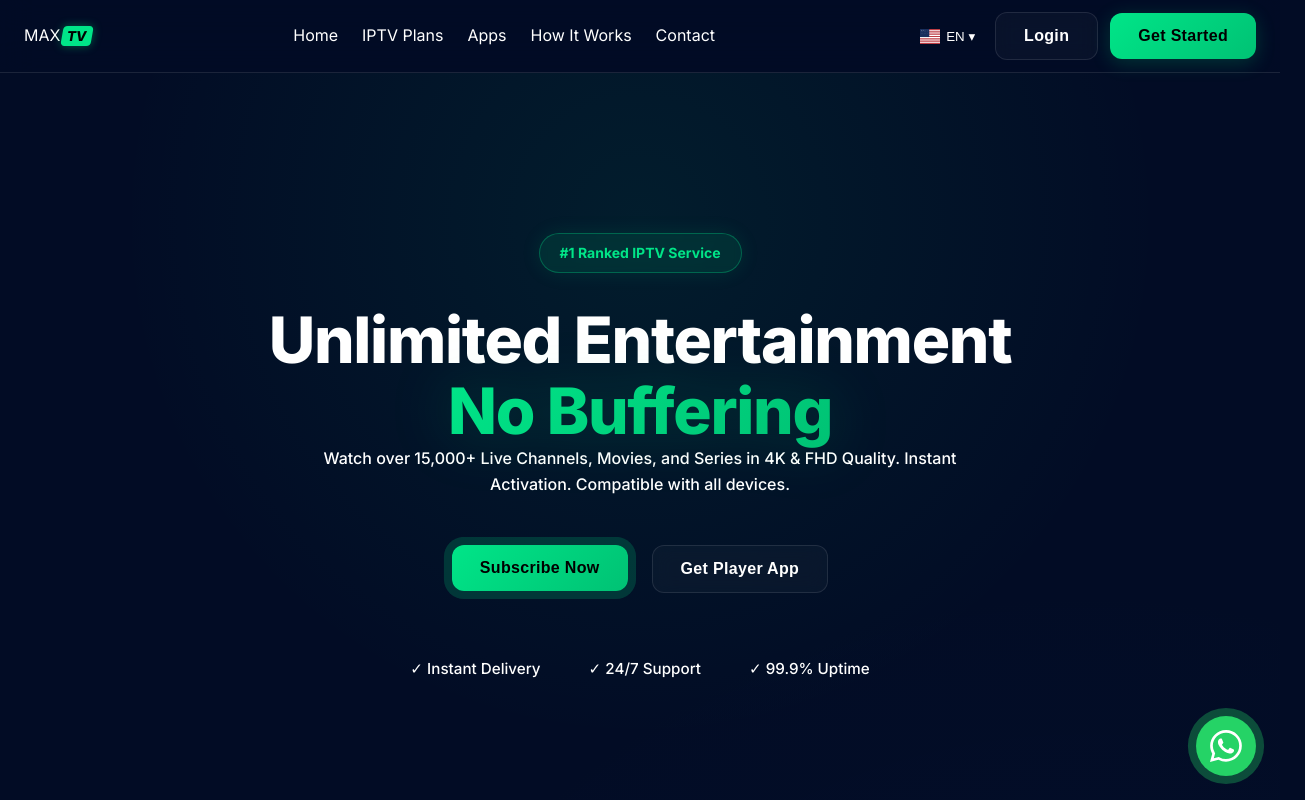
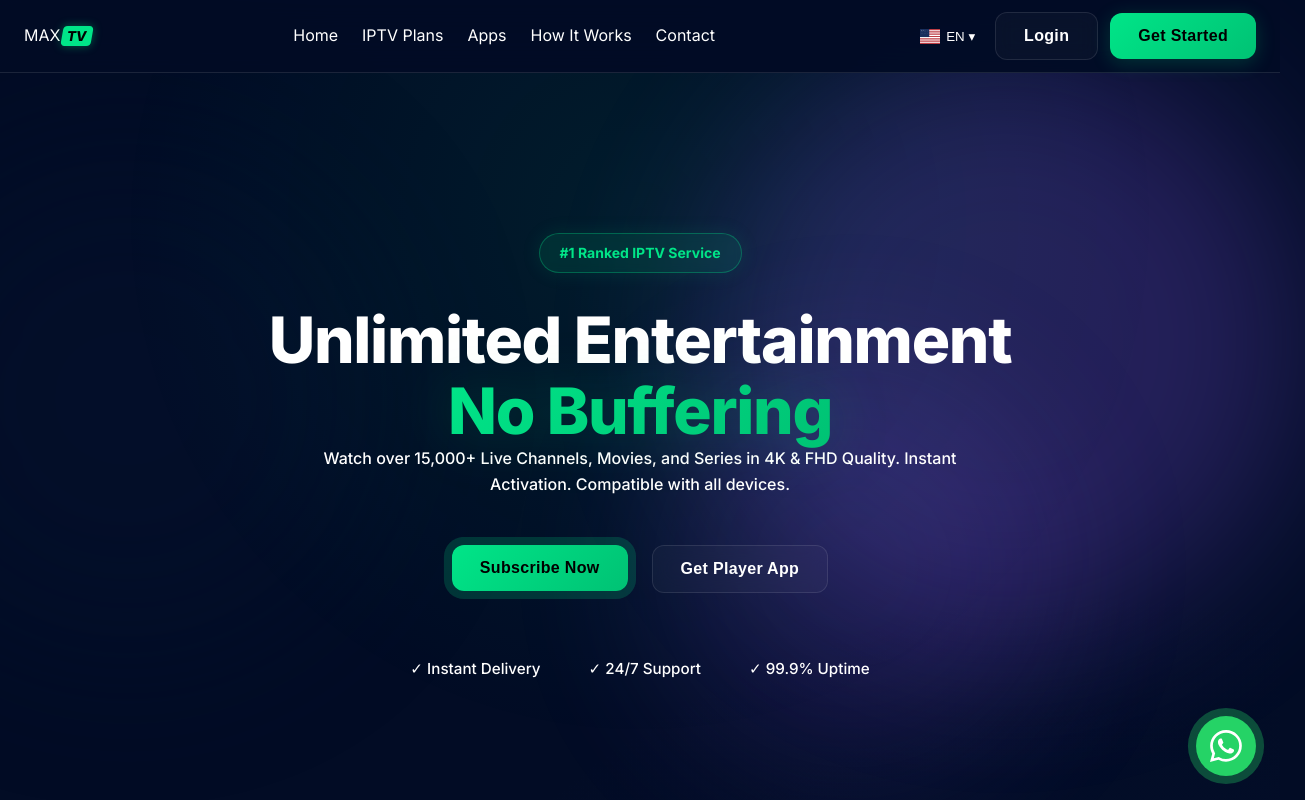
Before and after one commit to supertech26/MaxTV, a Next.js app: page / in a window 1280 px wide. Shown: the top 800 px of the page, 1305 px wide, since content can reach past the window. Built offline with nearby package versions, Linux system fonts and the light colour scheme.

Commit message:
UI: Add background mesh gradients and fix CSS lints

```diff
--- a/app/globals.css
+++ b/app/globals.css
@@ -13,6 +13,62 @@
   --accent-gradient: linear-gradient(135deg, #00e588, #00c274);
 
   --font-sans: 'Inter', sans-serif;
+  --brand-purple: #8b5cf6;
+  /* Violet */
+}
+
+/* Background Blobs */
+.blob {
+  position: absolute;
+  border-radius: 50%;
+  filter: blur(80px);
+  z-index: -1;
+  opacity: 0.25;
+  pointer-events: none;
+  animation: float 10s ease-in-out infinite;
+}
+
+.blob-1 {
+  top: 0;
+  right: 0;
+  width: 600px;
+  height: 600px;
+  background: var(--brand-purple);
+  transform: translate(20%, -20%);
+}
+
+.blob-2 {
+  bottom: 20%;
+  left: -10%;
+  width: 500px;
+  height: 500px;
+  background: var(--secondary);
+  opacity: 0.4;
+  animation-delay: -5s;
+}
+
+.blob-3 {
+  top: 40%;
+  right: 20%;
+  width: 400px;
+  height: 400px;
+  background: var(--brand-purple);
+  opacity: 0.15;
+  animation-duration: 15s;
+}
+
+@keyframes float {
+  0% {
+    transform: translate(0, 0);
+  }
+
+  50% {
+    transform: translate(30px, 50px);
+  }
+
+  100% {
+    transform: translate(0, 0);
+  }
 }
 
 * {
@@ -148,12 +204,14 @@ h3 {
 /* Text Gradient Utility */
 .text-gradient {
   background: linear-gradient(135deg, #ffffff 0%, #a5a5a5 100%);
+  background-clip: text;
   -webkit-background-clip: text;
   -webkit-text-fill-color: transparent;
 }
 
 .text-gradient-primary {
   background: var(--accent-gradient);
+  background-clip: text;
   -webkit-background-clip: text;
   -webkit-text-fill-color: transparent;
 }
--- a/app/layout.js
+++ b/app/layout.js
@@ -23,11 +23,14 @@ export const metadata = {
 import WhatsAppButton from "@/components/ui/WhatsAppButton";
 import ClientProviders from "@/components/providers/ClientProviders";
 
+import BackgroundBlobs from "@/components/ui/BackgroundBlobs";
+
 export default function RootLayout({ children }) {
   return (
     <html lang="en">
       <body className={inter.className}>
         <ClientProviders>
+          <BackgroundBlobs />
           {children}
           <WhatsAppButton />
         </ClientProviders>
--- /dev/null
+++ b/components/ui/BackgroundBlobs.js
@@ -0,0 +1,11 @@
+"use client";
+
+export default function BackgroundBlobs() {
+    return (
+        <>
+            <div className="blob blob-1"></div>
+            <div className="blob blob-2"></div>
+            <div className="blob blob-3"></div>
+        </>
+    );
+}
```
